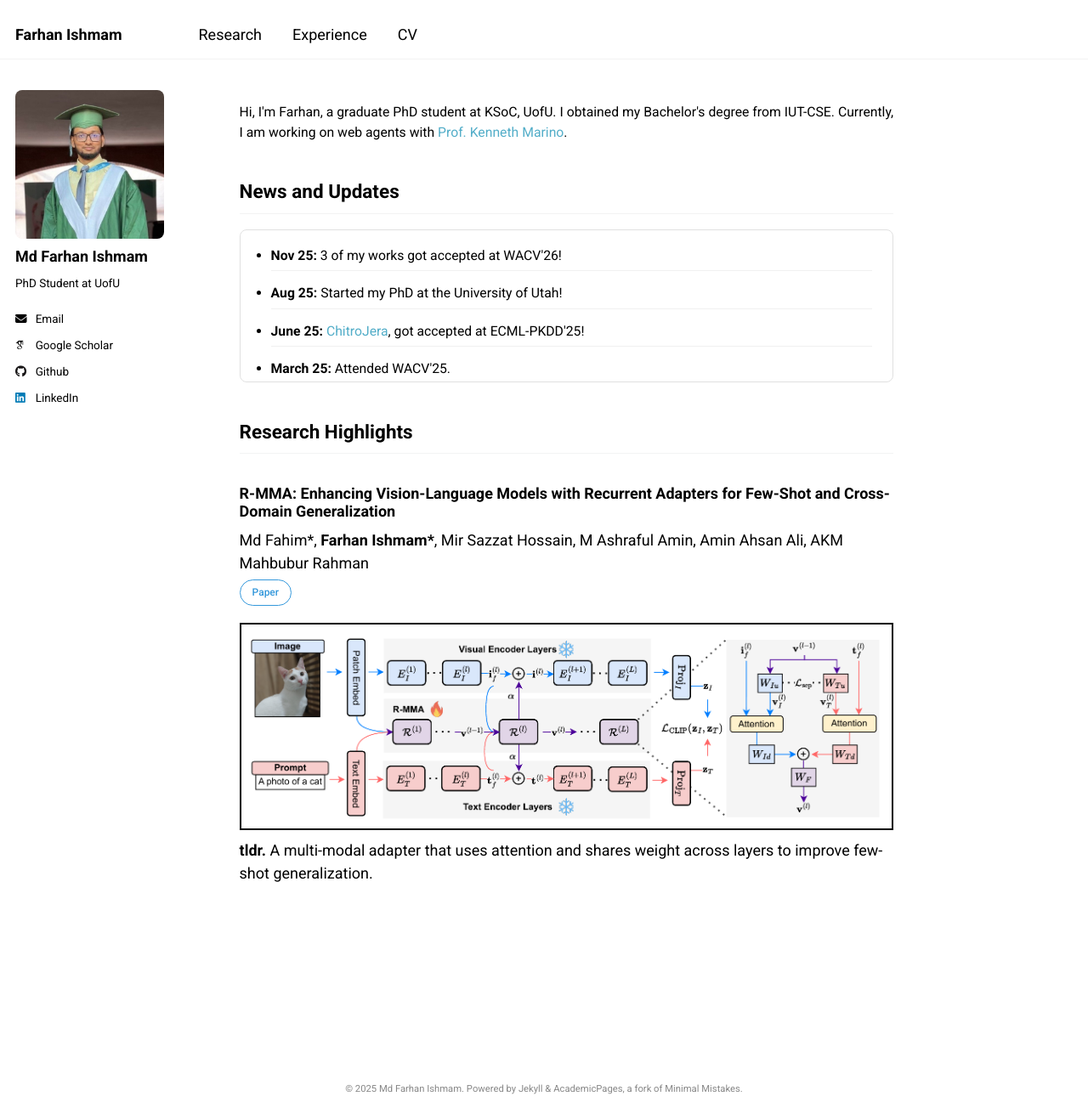
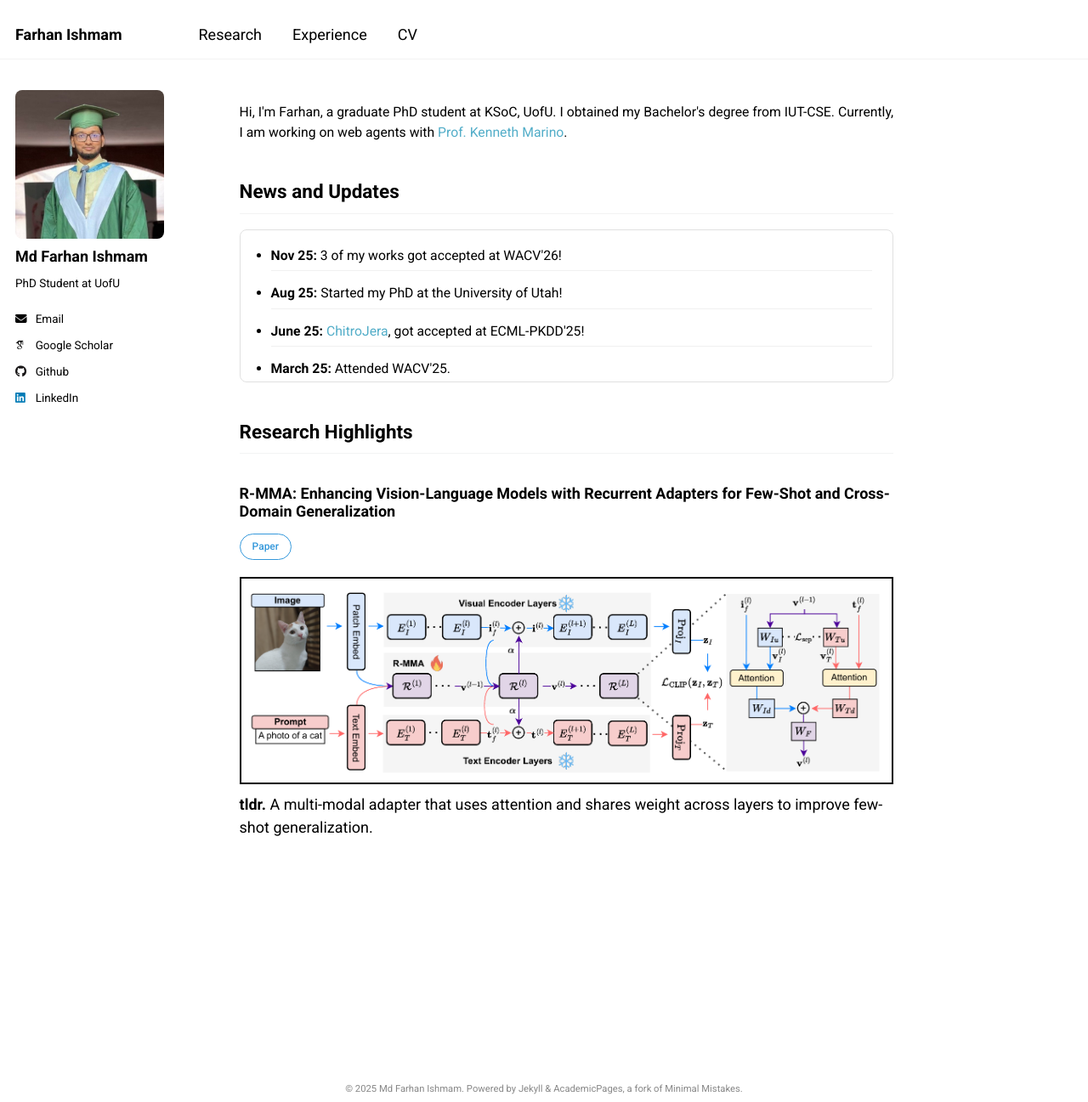
Before and after one commit to farhanishmam/farhanishmam.github.io, a Jekyll site: the page built from _pages/about.md, in a window 1280 px wide and 1297 px high. Shown: the whole window at 85% size. Built offline with Jekyll 4.4.1, drawn with Linux system fonts in a browser that asks for light colours; some web fonts are replaced.

Commit message:
Minor change

```diff
--- a/_pages/about.md
+++ b/_pages/about.md
@@ -118,9 +118,6 @@ Hi, I'm Farhan, a graduate PhD student at KSoC, UofU. I obtained my Bachelor's d
 </ul>
 <h2>Research Highlights</h2>
 <h3>R-MMA: Enhancing Vision-Language Models with Recurrent Adapters for Few-Shot and Cross-Domain Generalization</h3>
-
-Md Fahim*, <b>Farhan Ishmam*</b>, Mir Sazzat Hossain, M Ashraful Amin, Amin Ahsan Ali, AKM Mahbubur Rahman<br>
-
 <p>
   <a class="transparent-button" href="https://drive.google.com/file/d/1JzHbUd6pui7MxpM32KL3tGhGXQPz5qkf/view" target="_blank" rel="noopener">Paper</a>
 </p>
```
